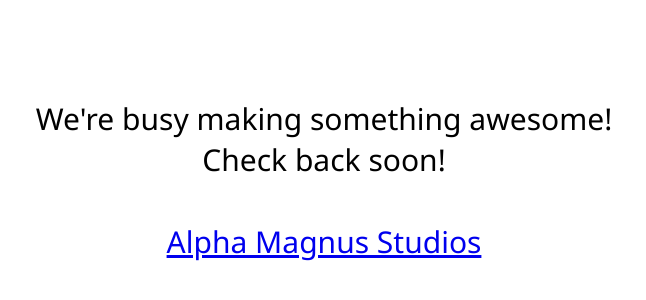
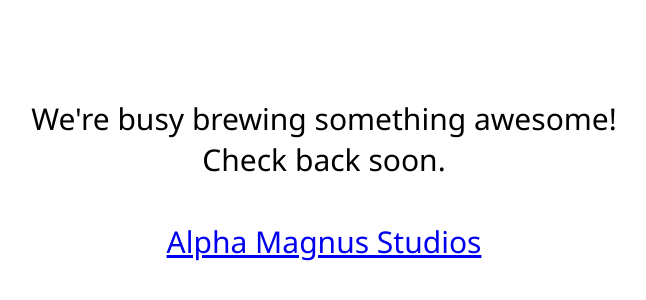
Before and after one commit to ifk-iied/ifk-iied.github.io, a plain HTML site: page index.html in a window 1280 px wide. Shown: the part 220-520 px from the top of the page, without its empty margins (316-962 px from the left). Drawn offline with Linux system fonts and the light colour scheme.

Commit message:
Message weight

```diff
--- a/index.html
+++ b/index.html
@@ -16,6 +16,7 @@
     body {
       font-family: "Segoe UI", sans-serif;
       font-size: 30px;
+      font-weight: 300;
       height: 100%;
       margin: 0;
       padding: 0;
@@ -34,7 +35,7 @@
   </head>
   <body>
     <div class="container">
-      <div class="content">We're busy making something awesome!<br>Check back soon!<br><br><a href="http://alphamstudios.com" target="_blank">Alpha Magnus Studios</a></div>
+      <div class="content">We're busy brewing something awesome!<br>Check back soon.<br><br><a href="http://alphamstudios.com" target="_blank">Alpha Magnus Studios</a></div>
     </div>
   </body>
 
```
